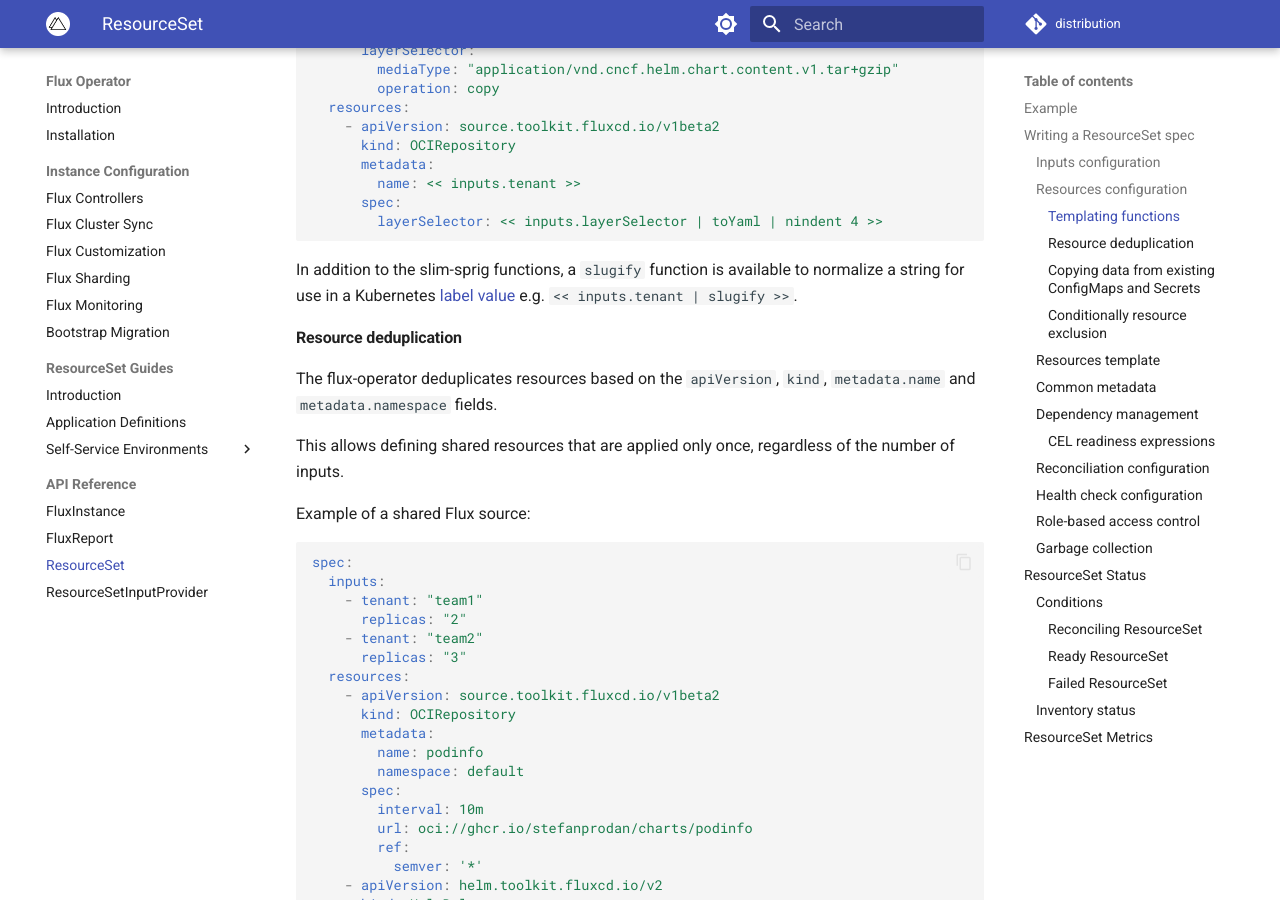
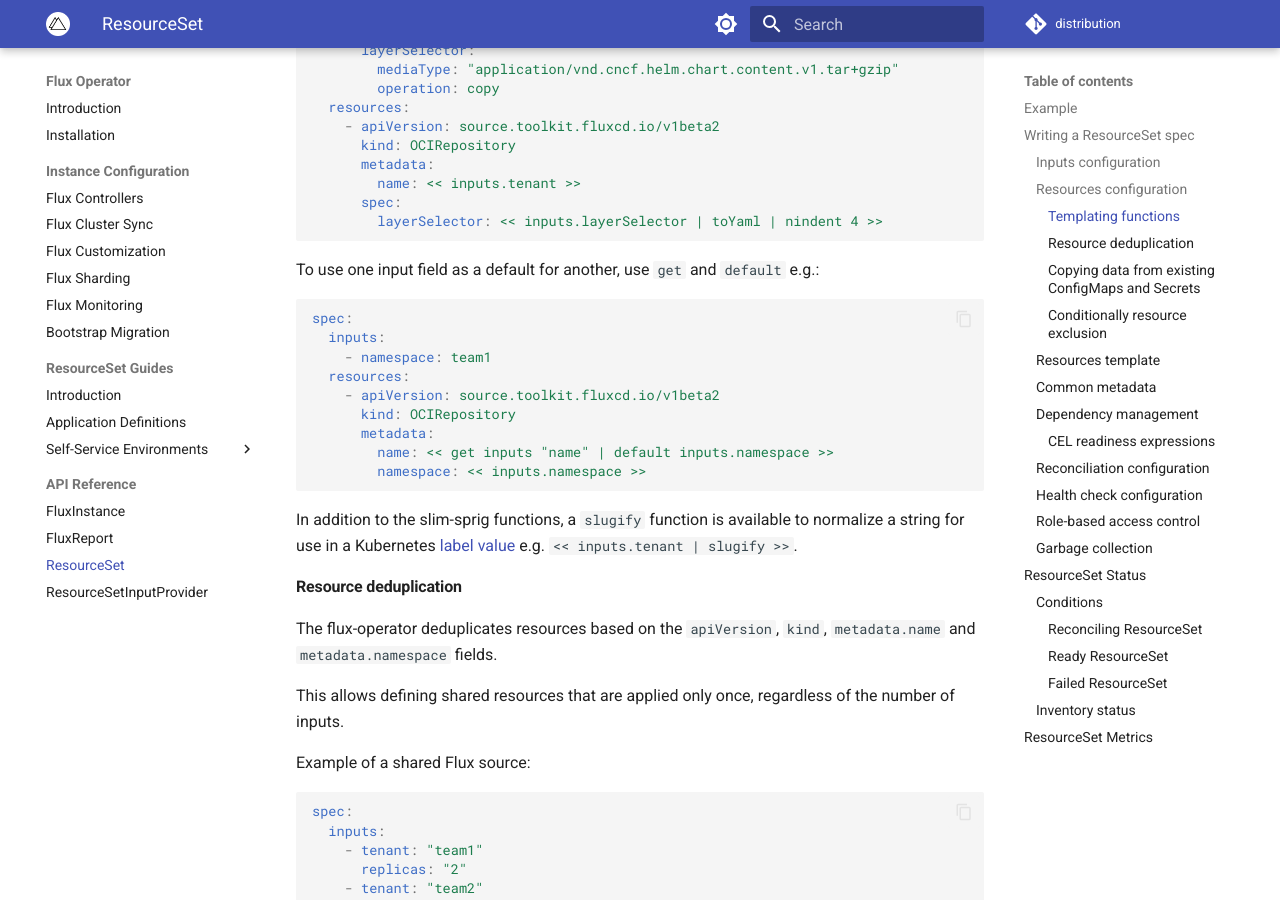
Before and after one commit to controlplaneio-fluxcd/distribution, an MkDocs documentation site: the page built from docs/operator/resourceset.md, in a window 1280 px wide and 900 px high, scrolled down 4643 px. Built offline with MkDocs 1.6.1 and Material for MkDocs 9.7.7, drawn with Linux system fonts in a browser that asks for light colours; comment, search, counter and statistics services are not loaded.

Commit message:
docs(resourceset): add example using one input as default for another
Signed-off-by: Amund Tenstad <github@amund.io>

````diff
--- a/docs/operator/resourceset.md
+++ b/docs/operator/resourceset.md
@@ -236,6 +236,20 @@
         name: << inputs.tenant >>
       spec:
         layerSelector: << inputs.layerSelector | toYaml | nindent 4 >>
+```
+
+To use one input field as a default for another, use `get` and `default` e.g.:
+
+```yaml
+spec:
+  inputs:
+    - namespace: team1
+  resources:
+    - apiVersion: source.toolkit.fluxcd.io/v1beta2
+      kind: OCIRepository
+      metadata:
+        name: << get inputs "name" | default inputs.namespace >>
+        namespace: << inputs.namespace >>
 ```
 
 In addition to the slim-sprig functions, a `slugify` function is available to normalize a string for use in a Kubernetes
````
